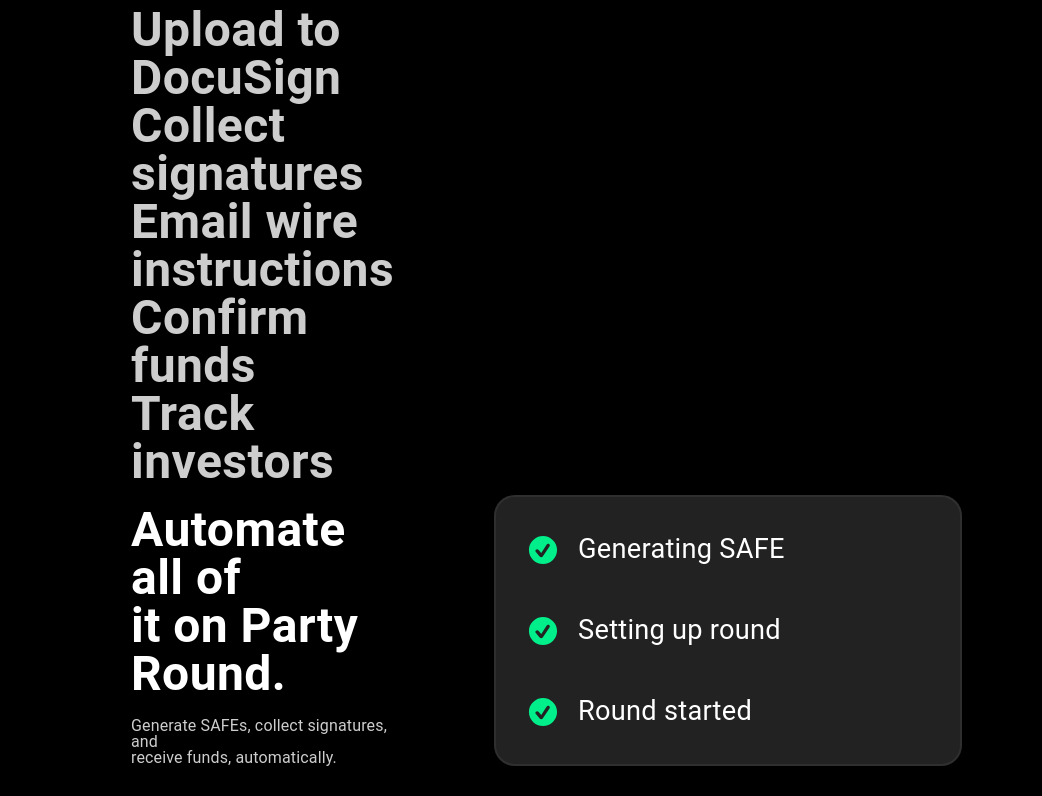
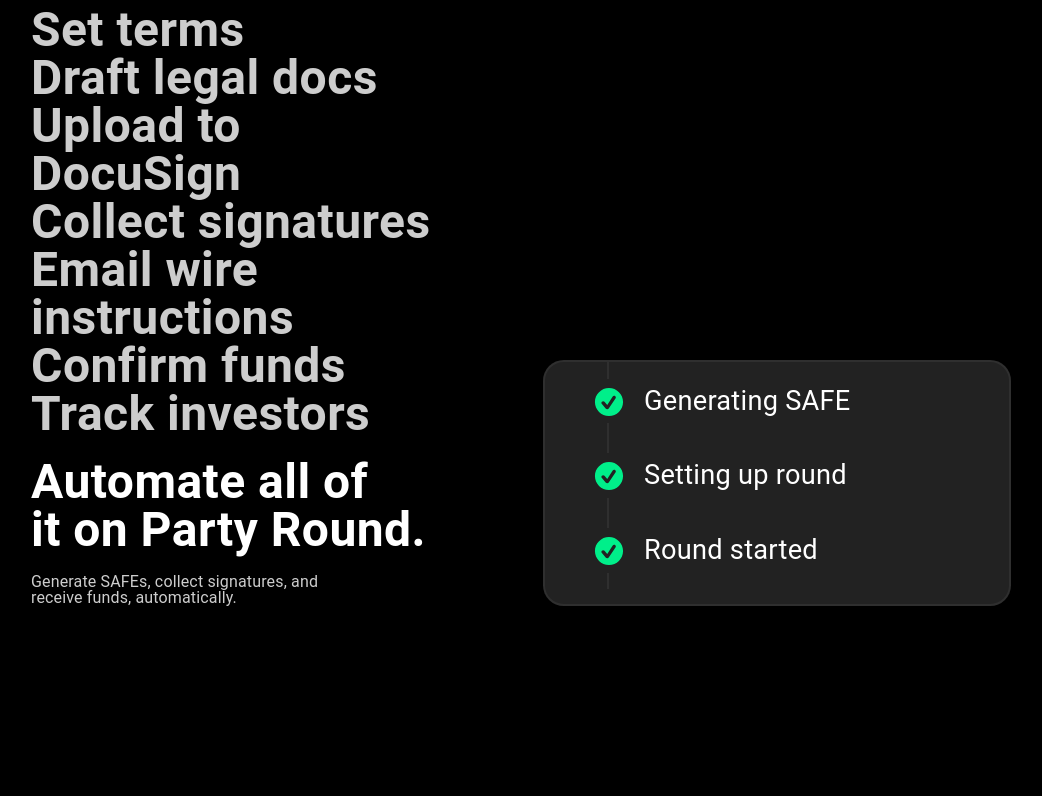
Before and after one commit to Rehan-AF/Party-Round, a React (Create React App) app: page / in a window 1280 px wide. Shown: the part 1083-1879 px from the top of the page, without its empty margins (119-1161 px from the left). After the commit the page ends 1719 px from the top, so only its background shows below. Built offline with nearby package versions, Linux system fonts and the light colour scheme.

Commit message:
check list card design

```diff
--- a/src/components/checkListCard/index.jsx
+++ b/src/components/checkListCard/index.jsx
@@ -6,6 +6,8 @@
   const classes = useStyles();
   return (
     <div className={classes.container}>
+      <div className={classes.divOne}></div>
+      <div className={classes.divtwo}>
         <div className={classes.subDiv}>
           <SvgIcons check={true} className={classes.icons} />
           <Typography className={classes.typo}>Generating SAFE</Typography>
@@ -19,6 +21,7 @@
           <Typography className={classes.typo}>Round started</Typography>
         </div>
       </div>
+    </div>
   );
 };
 
@@ -26,19 +29,21 @@
 const useStyles = makeStyles((theme) => ({
   container: {
     display: "flex",
-    flexDirection: "column",
-    gap: "40px",
     width: "400px",
     backgroundColor: "#222",
-    padding: "32px",
+    padding: "0 32px 15px 32px",
     border: "2px solid hsla(0,0%,100%,.06)",
     borderRadius: "1.3rem",
     boxShadow: "0 4px 12px 6px rgb(0 0 0 / 24%)",
+    position: "relative",
+    height: "227px",
   },
   subDiv: {
     display: "flex",
     gap: "20px",
     fontSize: "1.1rem",
+    backgroundColor: "#222",
+    padding: "2px",
   },
   icons: {
     width: "30px",
@@ -46,4 +51,16 @@
   typo: {
     fontSize: "1.7rem",
   },
+  divOne: {
+    padding: "15px",
+    borderRight: "2px solid hsla(0,0%,100%,.06)",
+  },
+  divtwo: {
+    display: "flex",
+    flexDirection: "column",
+    gap: "30px",
+    padding: "17px",
+    position: "absolute",
+    left: "30px",
+  },
 }));
--- a/src/pages/homePage/index.js
+++ b/src/pages/homePage/index.js
@@ -9,7 +9,9 @@
     <div className={classes.container}>
       <div>
         <SectionRaise />
-        <Section2 />
+        <div className={classes.section2}>
+          <Section2 />
+        </div>
       </div>
     </div>
   );
@@ -18,6 +20,12 @@
 export default HomePage;
 const useStyles = makeStyles((theme) => ({
   container: {
-    padding: "30px 250px",
+    padding: "30px 150px",
+    [theme.breakpoints.down("md")]: {
+      padding: "30px 100px",
+    },
+  },
+  section2: {
+    paddingTop: "12rem",
   },
 }));
```
Lines whose indentation alone changed are shown as unchanged.
